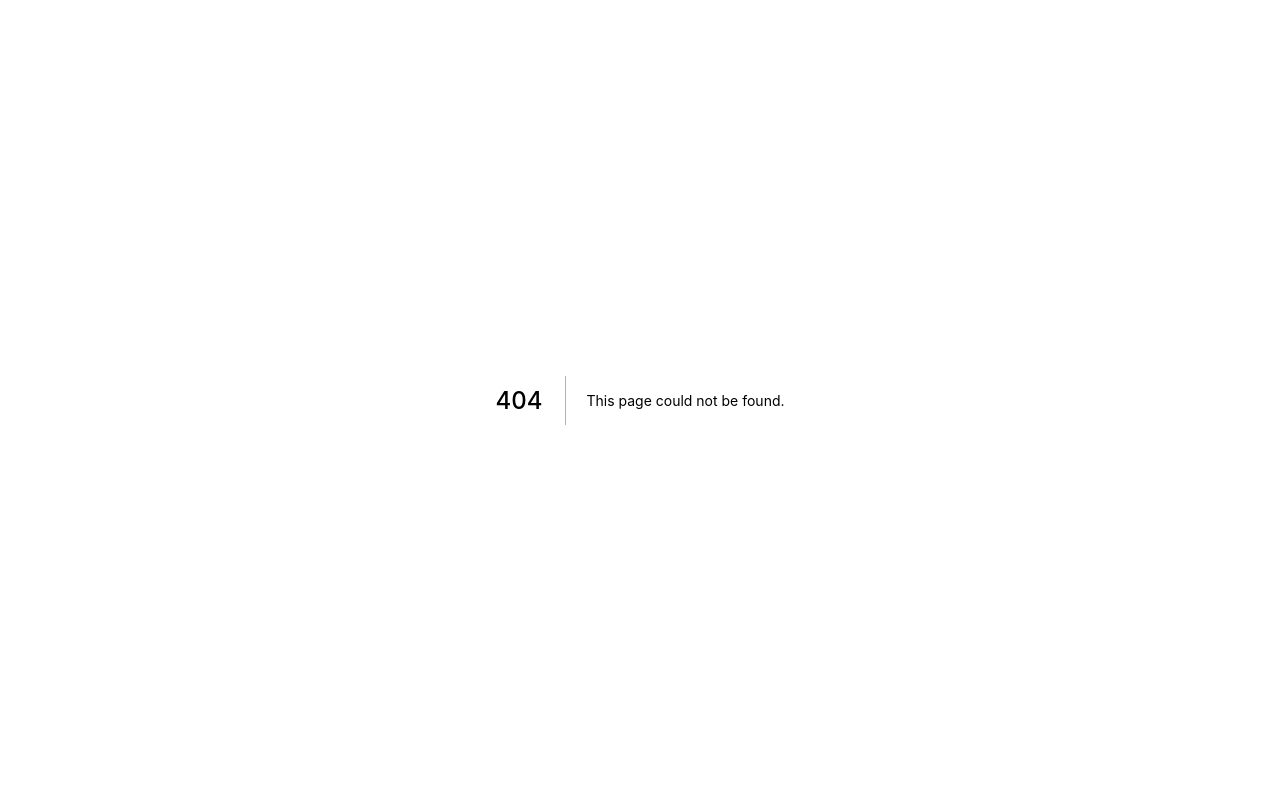
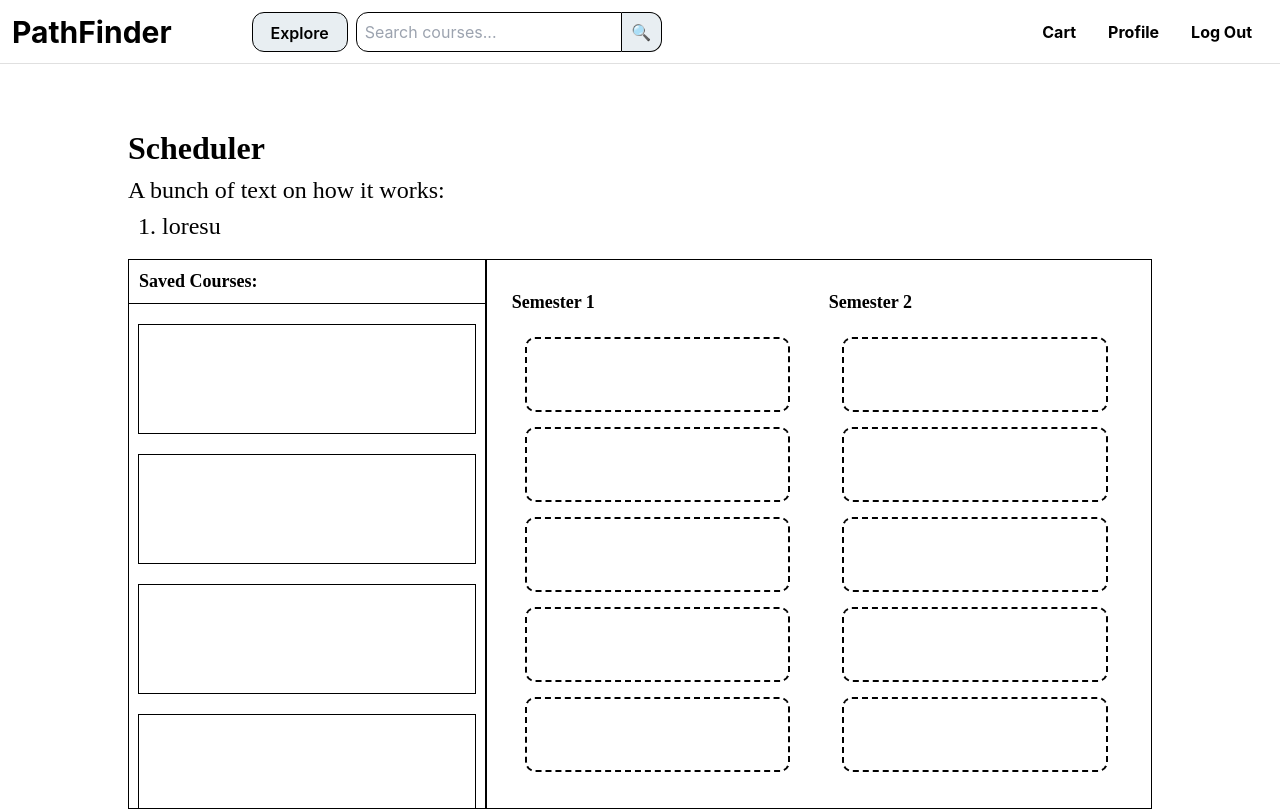
Before and after one commit to ECE444-2021Fall/project1-education-pathways-group-13-shazam, a Next.js app in the folder pathfinder-frontend/: page /scheduler in a window 1280 px wide. Before the commit this address had no page. Built offline with nearby package versions, Linux system fonts and the light colour scheme.

Commit message:
Added scheduler page and styles

```diff
--- /dev/null
+++ b/pathfinder-frontend/pages/scheduler.js
@@ -0,0 +1,113 @@
+import styles from './scheduler.module.css';
+import NavBar from '../components/navbar';
+
+
+function Scheduler() {
+    return (
+        <>
+            <NavBar/>
+            <div className={styles.header}>
+                <div className={styles.headerContainer}>
+                    <div className={styles.schedulerText}>
+                        Scheduler
+                    </div>
+                    <div className={styles.schedulerBody}>
+                        A bunch of text on how it works:
+                    </div>
+                    <ul>
+                        <li className={styles.listText}>
+                            1. loresu
+                        </li>
+                    </ul>
+                </div>
+            </div>
+            <div className={styles.containerWrapper}>
+                <div className={styles.containerA}>
+                    <div className={styles.containerA1}>
+                        <div className={styles.a1Text}>
+                            Saved Courses:
+                        </div>
+                    </div>
+                    <div className={styles.containerA2}>
+                        <div className={styles.card}>
+
+                        </div>
+                        <div className={styles.card}>
+
+                        </div>
+                        <div className={styles.card}>
+
+                        </div>
+                        <div className={styles.card}>
+
+                        </div>
+                        <div className={styles.card}>
+
+                        </div>
+                        <div className={styles.card}>
+
+                        </div>
+                        <div className={styles.card}>
+
+                        </div>
+                        <div className={styles.card}>
+
+                        </div>
+                    </div>
+                </div>
+                <div className={styles.containerB}>
+                    <div className={styles.containerB1}>
+                        <div className={styles.containerB1A}>
+                            <div className={styles.B1Atext}>
+                                Semester 1
+                            </div>
+                        </div>
+                        <div className={styles.containerB1B}>
+                            <div className={styles.cardPlace}>
+
+                            </div>
+                            <div className={styles.cardPlace}>
+
+                            </div>
+                            <div className={styles.cardPlace}>
+
+                            </div>
+                            <div className={styles.cardPlace}>
+
+                            </div>
+                            <div className={styles.cardPlace}>
+
+                            </div>
+                        </div>
+                    </div>
+                    <div className={styles.containerB2}>
+                        <div className={styles.containerB1A}>
+                                <div className={styles.B1Atext}>
+                                    Semester 2
+                                </div>
+                            </div>
+                            <div className={styles.containerB1B}>
+                                <div className={styles.cardPlace}>
+
+                                </div>
+                                <div className={styles.cardPlace}>
+
+                                </div>
+                                <div className={styles.cardPlace}>
+
+                                </div>
+                                <div className={styles.cardPlace}>
+
+                                </div>
+                                <div className={styles.cardPlace}>
+
+                                </div>
+                            </div>
+                        </div>
+                </div>
+            </div>
+        </>
+    )
+}
+
+export default Scheduler;
--- /dev/null
+++ b/pathfinder-frontend/pages/scheduler.module.css
@@ -0,0 +1,170 @@
+.header {
+    margin-top: 60px;
+    display: flex;
+    justify-content: center;
+    box-sizing: border-box;
+}
+
+.headerContainer {
+    max-width: 1090px;
+    width: 80%;
+    margin: 0 auto;
+    padding-bottom: 15px;
+}
+
+.containerWrapper {
+    display: flex;
+    justify-content: center;
+    box-sizing: border-box;
+    width: 80%;
+    margin: 0 auto;
+    border: 1px solid black;
+    height: 550px;
+    max-width: 1110px;
+}
+
+.containerA {
+    margin-top: 5px;
+    border-right: 1px solid black;
+    /* height: 100px; */
+    max-width: 1100px;
+    width: 35%;
+    margin: 0 auto;
+    align-items: center;
+    /* overflow: auto; */
+}
+
+.containerA1 {
+    margin-top: 5px;
+    border-right: 1px solid black;
+    border-bottom: 1px solid black;
+    /* height: 100px; */
+    max-width: 1100px;
+    /* width: 35%; */
+    height: 8%;
+    margin: 0 auto;
+    align-items: center;
+    display: flex;
+    padding: 10px;
+    /* overflow: auto; */
+}
+
+.a1Text {
+    font-size: 18px;
+    font-family:"Work Sans";
+    font-weight: bold;
+}
+
+.containerA2 {
+    margin-top: 5px;
+    border-right: 1px solid black;
+    /* height: 100px; */
+    max-width: 1100px;
+    height: 92%;
+    margin: 0 auto;
+    align-items: center;
+    overflow: auto;
+}
+
+.containerB {
+    margin-top: 5px;
+    /* border: 1px solid black; */
+    /* height: 100px; */
+    max-width: 1100px;
+    width: 65%;
+    margin: 0 auto;
+    align-items: center;
+    padding: 0px 10px;
+    display: flex;
+    flex-direction: row;
+}
+
+.card {
+    margin-top: 5px;
+    border: 1px solid black;
+    height: 110px;
+    max-width: 1100px;
+    margin: 20px auto;
+    width: 95%;
+}
+
+.schedulerText {
+    font-size: 32px;
+    font-family:"Work Sans";
+    font-weight: bold;
+}
+
+.schedulerBody {
+    font-size: 24px;
+    font-family:"Work Sans";
+    font-weight: normal;
+}
+
+.listText{
+    font-size: 24px;
+    font-family:"Work Sans";
+    font-weight: normal;
+    margin-left: 10px;
+}
+
+.containerB1{
+    width: 50%;
+    /* margin: 0 auto; */
+    align-items: center;
+    /* border: 1px solid black; */
+    margin-left: 5px;
+    height: 92%;
+    align-items: center;
+    /* overflow: auto; */
+}
+
+.containerB1A{
+    /* width: 50%; */
+    /* margin: 0 auto; */
+    align-items: center;
+    height: 8%;
+    align-items: center;
+    /* overflow: auto; */
+    align-items: center;
+    display: flex;
+    padding: 10px;
+    /* border-bottom: 1px solid black; */
+}
+
+.containerB1B {
+    /* width: 50%; */
+    /* margin: 0 auto; */
+    align-items: center;
+    /* border: 1px solid black; */
+    margin-right: 5px;
+    height: 92%;
+    align-items: center;
+    /* overflow: auto; */
+}
+
+.B1Atext {
+    font-size: 18px;
+    font-family:"Work Sans";
+    font-weight: bold;
+}
+
+.containerB2 {
+    width: 50%;
+    /* margin: 0 auto; */
+    align-items: center;
+    /* border: 1px solid black; */
+    margin-right: 5px;
+    height: 92%;
+    align-items: center;
+    /* overflow: auto; */
+}
+
+.cardPlace {
+    margin-top: 5px;
+    border: 2px dashed black;
+    height: 75px;
+    max-width: 1100px;
+    margin: 15px auto;
+    border-radius: 10px;
+    width: 85%;
+}
```
